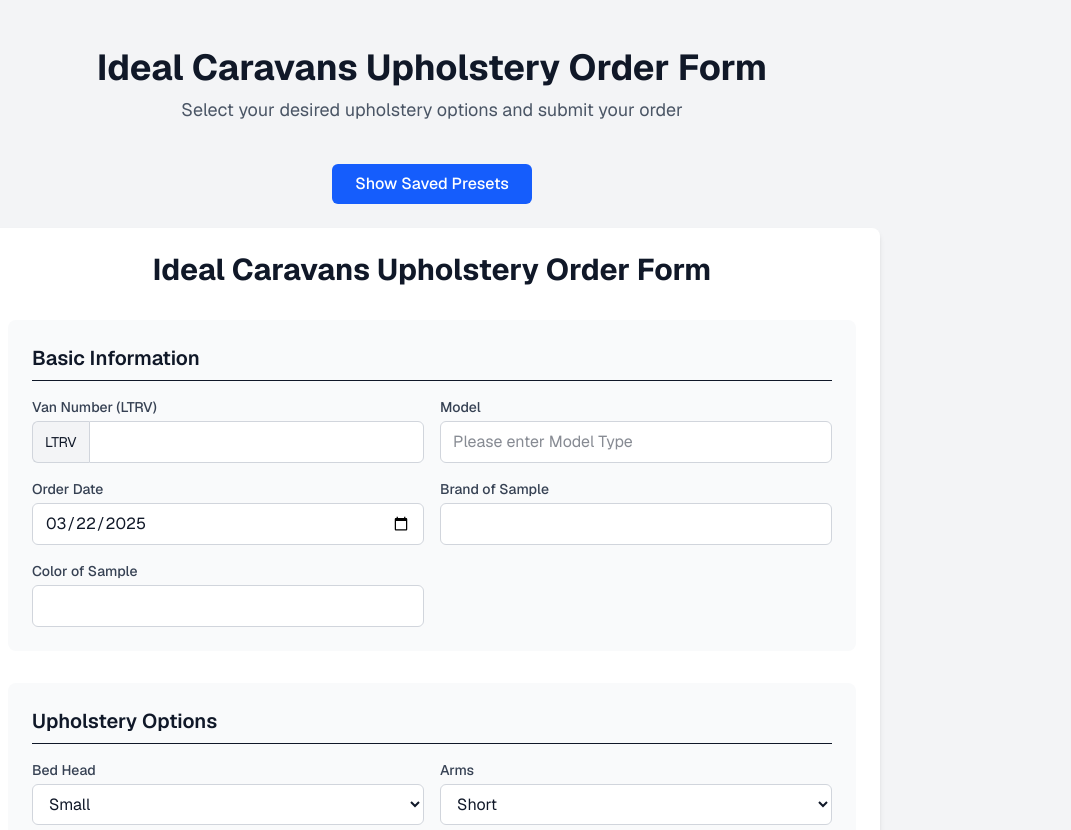
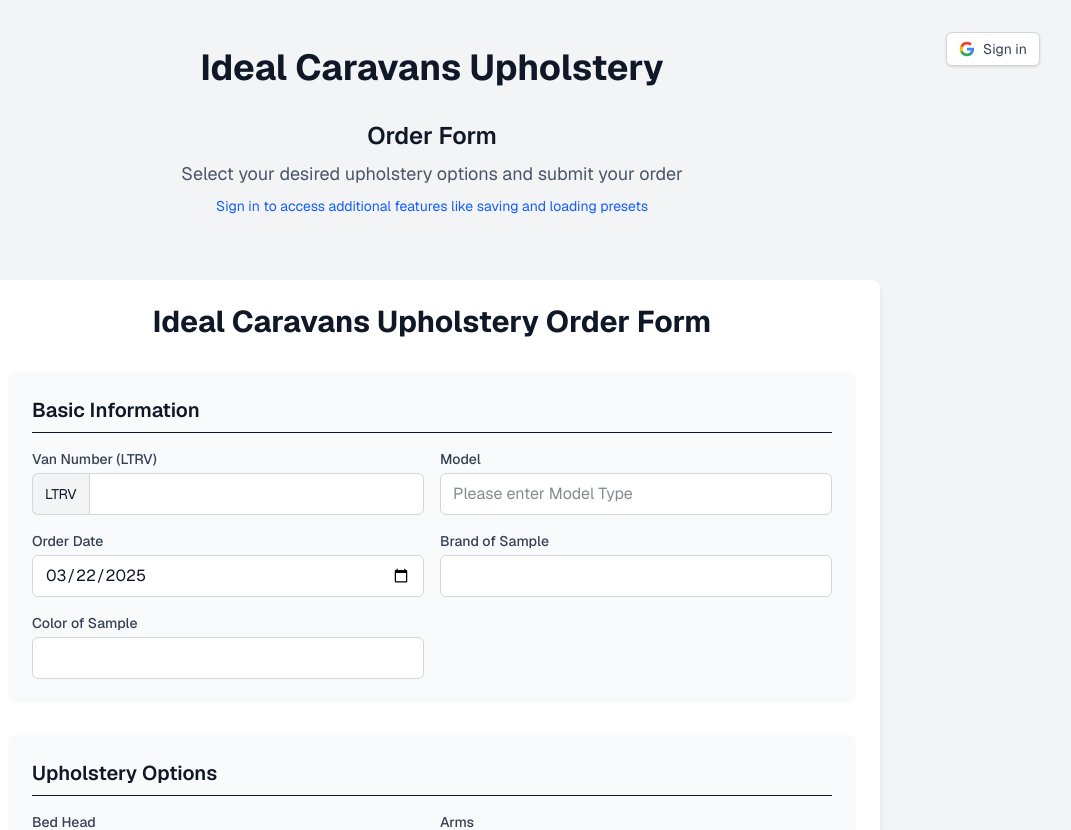
Before and after one commit to NillyDhane/idealUpholestryManager, a Next.js app: page / in a window 1280 px wide. Shown: the top 830 px of the page, without its empty margins (208-1279 px from the left). Built offline with nearby package versions, Linux system fonts and the light colour scheme; no server answers; what @react-pdf/renderer would draw is missing.

Commit message:
Add Google OAuth authentication and user-specific presets

```diff
--- /dev/null
+++ b/app/components/LoginButton.tsx
@@ -0,0 +1,65 @@
+"use client";
+
+import { useAuth } from "../contexts/AuthContext";
+
+export default function LoginButton() {
+  const { user, signInWithGoogle, signOut, isLoading } = useAuth();
+
+  if (isLoading) {
+    return (
+      <button
+        disabled
+        className="px-3 py-1.5 bg-gray-200 text-gray-500 rounded-md cursor-not-allowed text-sm"
+      >
+        Loading...
+      </button>
+    );
+  }
+
+  if (user) {
+    return (
+      <div className="flex items-center gap-3">
+        <span className="text-sm text-gray-600 dark:text-gray-300 hidden sm:inline">
+          {user.email}
+        </span>
+        <button
+          onClick={() => signOut()}
+          className="px-3 py-1.5 bg-red-500 text-white text-sm rounded-md hover:bg-red-600 transition-colors"
+        >
+          Sign Out
+        </button>
+      </div>
+    );
+  }
+
+  return (
+    <button
+      onClick={() => signInWithGoogle()}
+      className="flex items-center gap-2 px-3 py-1.5 bg-white text-gray-700 border border-gray-300 rounded-md hover:bg-gray-50 hover:cursor-pointer transition-colors text-sm shadow-sm"
+    >
+      <svg
+        className="w-4 h-4"
+        viewBox="0 0 24 24"
+        xmlns="http://www.w3.org/2000/svg"
+      >
+        <path
+          fill="#4285F4"
+          d="M22.56 12.25c0-.78-.07-1.53-.2-2.25H12v4.26h5.92c-.26 1.37-1.04 2.53-2.21 3.31v2.77h3.57c2.08-1.92 3.28-4.74 3.28-8.09z"
+        />
+        <path
+          fill="#34A853"
+          d="M12 23c2.97 0 5.46-.98 7.28-2.66l-3.57-2.77c-.98.66-2.23 1.06-3.71 1.06-2.86 0-5.29-1.93-6.16-4.53H2.18v2.84C3.99 20.53 7.7 23 12 23z"
+        />
+        <path
+          fill="#FBBC05"
+          d="M5.84 14.09c-.22-.66-.35-1.36-.35-2.09s.13-1.43.35-2.09V7.07H2.18C1.43 8.55 1 10.22 1 12s.43 3.45 1.18 4.93l2.85-2.22.81-.62z"
+        />
+        <path
+          fill="#EA4335"
+          d="M12 5.38c1.62 0 3.06.56 4.21 1.64l3.15-3.15C17.45 2.09 14.97 1 12 1 7.7 1 3.99 3.47 2.18 7.07l3.66 2.84c.87-2.6 3.3-4.53 6.16-4.53z"
+        />
+      </svg>
+      Sign in
+    </button>
+  );
+}
--- /dev/null
+++ b/app/contexts/AuthContext.tsx
@@ -0,0 +1,90 @@
+"use client";
+
+import { createContext, useContext, useEffect, useState } from "react";
+import { Session, User } from "@supabase/supabase-js";
+import { supabase } from "../lib/supabase";
+
+type AuthContextType = {
+  user: User | null;
+  session: Session | null;
+  signInWithGoogle: () => Promise<void>;
+  signOut: () => Promise<void>;
+  isLoading: boolean;
+};
+
+const AuthContext = createContext<AuthContextType>({
+  user: null,
+  session: null,
+  signInWithGoogle: async () => {},
+  signOut: async () => {},
+  isLoading: true,
+});
+
+export const useAuth = () => {
+  return useContext(AuthContext);
+};
+
+export function AuthProvider({ children }: { children: React.ReactNode }) {
+  const [user, setUser] = useState<User | null>(null);
+  const [session, setSession] = useState<Session | null>(null);
+  const [isLoading, setIsLoading] = useState(true);
+
+  useEffect(() => {
+    // Get initial session
+    supabase.auth.getSession().then(({ data: { session } }) => {
+      setSession(session);
+      setUser(session?.user ?? null);
+      setIsLoading(false);
+    });
+
+    // Listen for auth changes
+    const {
+      data: { subscription },
+    } = supabase.auth.onAuthStateChange((_event, session) => {
+      setSession(session);
+      setUser(session?.user ?? null);
+      setIsLoading(false);
+    });
+
+    return () => subscription.unsubscribe();
+  }, []);
+
+  const signInWithGoogle = async () => {
+    try {
+      const { error } = await supabase.auth.signInWithOAuth({
+        provider: "google",
+        options: {
+          redirectTo: `${window.location.origin}/auth/callback`,
+        },
+      });
+      if (error) throw error;
+    } catch (error) {
+      console.error("Error signing in with Google:", error);
+      throw error;
+    }
+  };
+
+  const signOut = async () => {
+    try {
+      const { error } = await supabase.auth.signOut();
+      if (error) throw error;
+    } catch (error) {
+      console.error("Error signing out:", error);
+      throw error;
+    }
+  };
+
+  return (
+    <AuthContext.Provider
+      value={{
+        user,
+        session,
+        signInWithGoogle,
+        signOut,
+        isLoading,
+      }}
+    >
+      {children}
+    </AuthContext.Provider>
+  );
+}
--- a/app/layout.tsx
+++ b/app/layout.tsx
@@ -1,6 +1,7 @@
 import type { Metadata } from "next";
 import { Geist, Geist_Mono } from "next/font/google";
 import "./globals.css";
+import { AuthProvider } from "./contexts/AuthContext";
 
 const geistSans = Geist({
   variable: "--font-geist-sans",
@@ -27,7 +28,7 @@ export default function RootLayout({
       <body
         className={`${geistSans.variable} ${geistMono.variable} antialiased bg-white`}
       >
-        {children}
+        <AuthProvider>{children}</AuthProvider>
       </body>
     </html>
   );
--- a/app/lib/supabase.ts
+++ b/app/lib/supabase.ts
@@ -3,7 +3,15 @@ import { createClient } from "@supabase/supabase-js";
 const supabaseUrl = process.env.NEXT_PUBLIC_SUPABASE_URL || "";
 const supabaseAnonKey = process.env.NEXT_PUBLIC_SUPABASE_ANON_KEY || "";
 
-export const supabase = createClient(supabaseUrl, supabaseAnonKey);
+export const supabase = createClient(supabaseUrl, supabaseAnonKey, {
+  db: {
+    schema: "public",
+  },
+  auth: {
+    persistSession: true,
+    autoRefreshToken: true,
+  },
+});
 
 export type UpholsteryOrder = {
   id?: string;
--- a/app/page.tsx
+++ b/app/page.tsx
@@ -4,10 +4,13 @@ import { useState, useRef } from "react";
 import UpholsteryForm from "./components/UpholsteryForm";
 import PresetsLoader from "./components/PresetsLoader";
 import PDFGenerator from "./components/PDFGenerator";
+import LoginButton from "./components/LoginButton";
 import { supabase } from "./lib/supabase";
 import type { UpholsteryOrder } from "./lib/supabase";
+import { useAuth } from "./contexts/AuthContext";
 
 export default function Home() {
+  const { user, isLoading } = useAuth();
   const [activeOrder, setActiveOrder] = useState<UpholsteryOrder | null>(null);
   const [showPresets, setShowPresets] = useState(false);
   const [showModal, setShowModal] = useState(false);
@@ -83,6 +86,7 @@ export default function Home() {
         curtain: activeOrder.curtain,
         stitching: activeOrder.stitching,
         bunk_mattresses: activeOrder.bunkMattresses,
+        user_id: user?.id,
       };
 
       const { error } = await supabase
@@ -123,6 +127,24 @@ export default function Home() {
 
   return (
     <div className="min-h-screen bg-gray-100 dark:bg-gray-900 py-12 px-4 sm:px-6 lg:px-8">
+      {/* Header with Login Button */}
+      <div className="max-w-6xl mx-auto mb-8">
+        {/* Login Button in absolute position */}
+        <div className="absolute top-8 right-8">
+          <LoginButton />
+        </div>
+        {/* Centered Title */}
+        <h1 className="text-4xl font-bold text-center text-gray-900 dark:text-white">
+          Ideal Caravans Upholstery
+        </h1>
+      </div>
+
+      {isLoading ? (
+        <div className="flex justify-center items-center min-h-[60vh]">
+          <div className="animate-spin rounded-full h-12 w-12 border-b-2 border-blue-500"></div>
+        </div>
+      ) : (
+        <>
           {/* Notification */}
           {notification && (
             <div className="fixed top-4 right-4 bg-green-100 dark:bg-green-900 border border-green-400 dark:border-green-600 text-green-700 dark:text-green-200 px-4 py-3 rounded shadow-lg z-50 animate-fade-in-out">
@@ -133,16 +155,75 @@ export default function Home() {
           <div ref={topRef} className="max-w-6xl mx-auto">
             {/* Header */}
             <div className="text-center mb-10">
-          <h1 className="text-4xl font-bold text-gray-900 dark:text-white mb-2">
-            Ideal Caravans Upholstery Order Form
-          </h1>
+              <h2 className="text-2xl font-semibold mb-2 text-gray-900 dark:text-white">
+                Order Form
+              </h2>
               <p className="text-lg text-gray-600 dark:text-gray-300">
                 Select your desired upholstery options and submit your order
               </p>
+              {!user && (
+                <p className="mt-2 text-sm text-blue-600 dark:text-blue-400">
+                  Sign in to access additional features like saving and loading
+                  presets
+                </p>
+              )}
             </div>
 
-        {/* Save Preset Modal */}
-        {showSavePresetModal && (
+            {/* Action Buttons */}
+            <div className="flex justify-center gap-4 mb-6">
+              {/* Show presets button only for authenticated users */}
+              {user && (
+                <button
+                  onClick={handleTogglePresets}
+                  className="w-[200px] h-[40px] px-4 py-2 bg-blue-600 text-white font-medium rounded-md hover:bg-blue-700 hover:cursor-pointer focus:outline-none focus:ring-2 focus:ring-blue-500 focus:ring-offset-2 transition-colors duration-200 whitespace-nowrap overflow-hidden text-ellipsis"
+                >
+                  {showPresets ? "Hide Presets" : "Show Saved Presets"}
+                </button>
+              )}
+              {/* Show PDF generator for all users */}
+              {activeOrder && !showModal && (
+                <PDFGenerator order={activeOrder} />
+              )}
+              {/* Show save preset button only for authenticated users */}
+              {user && activeOrder && (
+                <button
+                  onClick={() => setShowSavePresetModal(true)}
+                  className="w-[180px] h-[40px] px-4 py-2 bg-orange-500 text-white font-medium rounded-md hover:bg-orange-600 hover:cursor-pointer focus:outline-none focus:ring-2 focus:ring-orange-500 focus:ring-offset-2 transition-colors duration-200"
+                >
+                  Save as Preset
+                </button>
+              )}
+            </div>
+
+            {/* Presets Section - Only show for authenticated users */}
+            {user && (
+              <div
+                className={`transition-all duration-300 ease-in-out transform ${
+                  showPresets && !isClosingPresets
+                    ? "opacity-100 translate-y-0"
+                    : "opacity-0 -translate-y-4 pointer-events-none"
+                }`}
+              >
+                {(showPresets || isClosingPresets) && (
+                  <div className="mb-8">
+                    <PresetsLoader onPresetSelect={handlePresetSelect} />
+                  </div>
+                )}
+              </div>
+            )}
+
+            {/* Form Section - Available to all users */}
+            <div className="mb-8">
+              <UpholsteryForm
+                onOrderSubmitted={handleOrderSubmitted}
+                preset={activeOrder}
+              />
+            </div>
+          </div>
+
+          {/* Modals */}
+          {/* Save Preset Modal - Only show for authenticated users */}
+          {user && showSavePresetModal && (
             <div
               className={`fixed inset-0 backdrop-blur-sm bg-white/30 dark:bg-black/30 flex items-center justify-center z-50 transition-opacity duration-300 ${
                 isClosingPreset ? "opacity-0" : "opacity-100"
@@ -150,7 +231,9 @@ export default function Home() {
             >
               <div
                 className={`bg-white dark:bg-gray-800 rounded-lg p-8 max-w-lg w-full mx-4 relative shadow-xl transition-all duration-300 ${
-                isClosingPreset ? "scale-95 opacity-0" : "scale-100 opacity-100"
+                  isClosingPreset
+                    ? "scale-95 opacity-0"
+                    : "scale-100 opacity-100"
                 }`}
               >
                 <button
@@ -229,7 +312,7 @@ export default function Home() {
             </div>
           )}
 
-        {/* Existing Modal */}
+          {/* Order Submitted Modal - Show for all users */}
           {showModal && activeOrder && (
             <div
               className={`fixed inset-0 backdrop-blur-sm bg-white/30 dark:bg-black/30 flex items-center justify-center z-50 transition-opacity duration-300 ${
@@ -282,49 +365,8 @@ export default function Home() {
               </div>
             </div>
           )}
-
-        {/* Action Buttons */}
-        <div className="flex justify-center gap-4 mb-6">
-          <button
-            onClick={handleTogglePresets}
-            className="w-[200px] h-[40px] px-4 py-2 bg-blue-600 text-white font-medium rounded-md hover:bg-blue-700 hover:cursor-pointer focus:outline-none focus:ring-2 focus:ring-blue-500 focus:ring-offset-2 transition-colors duration-200 whitespace-nowrap overflow-hidden text-ellipsis"
-          >
-            {showPresets ? "Hide Presets" : "Show Saved Presets"}
-          </button>
-          {activeOrder && !showModal && <PDFGenerator order={activeOrder} />}
-          {activeOrder && (
-            <button
-              onClick={() => setShowSavePresetModal(true)}
-              className="w-[180px] h-[40px] px-4 py-2 bg-orange-500 text-white font-medium rounded-md hover:bg-orange-600 hover:cursor-pointer focus:outline-none focus:ring-2 focus:ring-orange-500 focus:ring-offset-2 transition-colors duration-200"
-            >
-              Save as Preset
-            </button>
+        </>
       )}
-        </div>
-
-        {/* Presets Section */}
-        <div
-          className={`transition-all duration-300 ease-in-out transform ${
-            showPresets && !isClosingPresets
-              ? "opacity-100 translate-y-0"
-              : "opacity-0 -translate-y-4 pointer-events-none"
-          }`}
-        >
-          {(showPresets || isClosingPresets) && (
-            <div className="mb-8">
-              <PresetsLoader onPresetSelect={handlePresetSelect} />
-            </div>
-          )}
-        </div>
-
-        {/* Form Section */}
-        <div className="mb-8">
-          <UpholsteryForm
-            onOrderSubmitted={handleOrderSubmitted}
-            preset={activeOrder}
-          />
-        </div>
-      </div>
     </div>
   );
 }
--- a/package.json
+++ b/package.json
@@ -10,6 +10,7 @@
   },
   "dependencies": {
     "@react-pdf/renderer": "^4.3.0",
+    "@supabase/auth-helpers-nextjs": "^0.10.0",
     "@supabase/supabase-js": "^2.49.1",
     "next": "15.2.3",
     "next-themes": "^0.4.6",
```
Also changed, not shown: app/auth/callback/route.ts (added, +16 -0 lines), app/components/UpholsteryForm.tsx (+9 -6 lines), 2 other files (tests, documents, lock files or other folders). Lines whose indentation alone changed are shown as unchanged.
